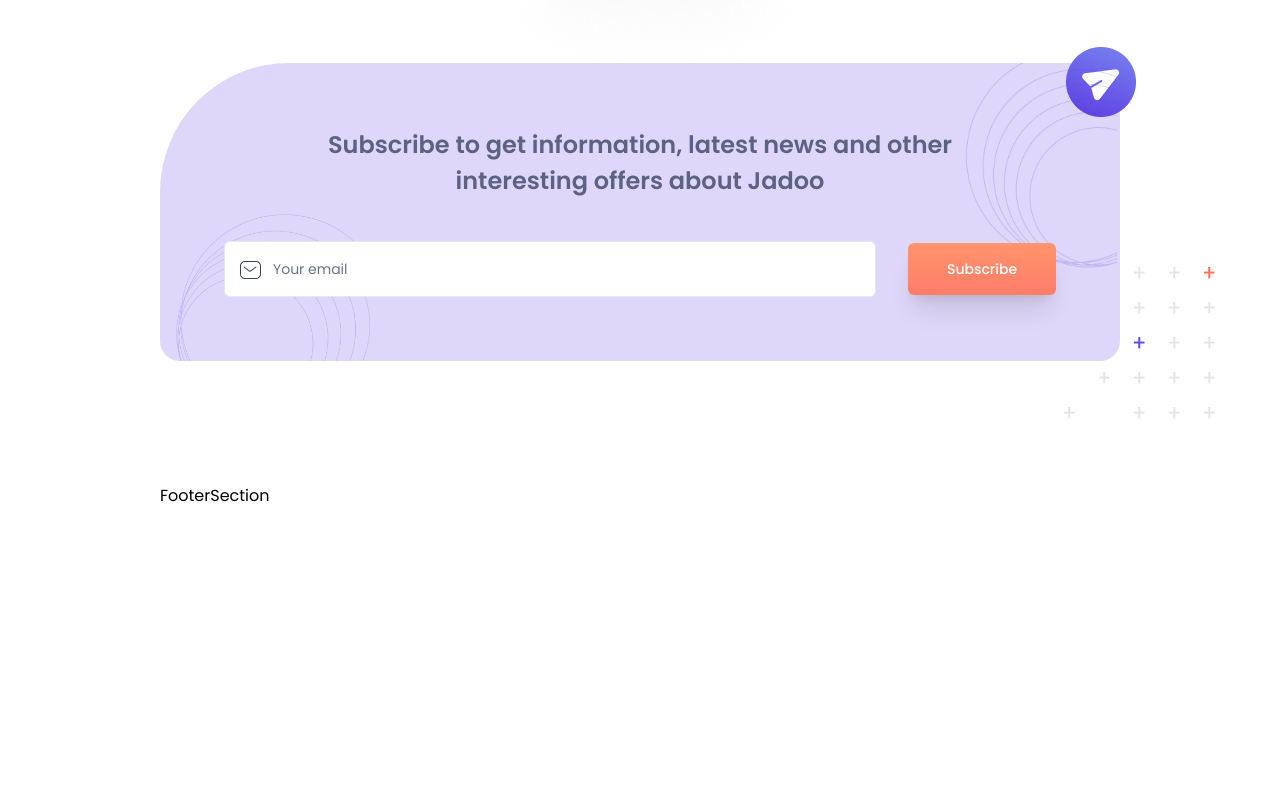
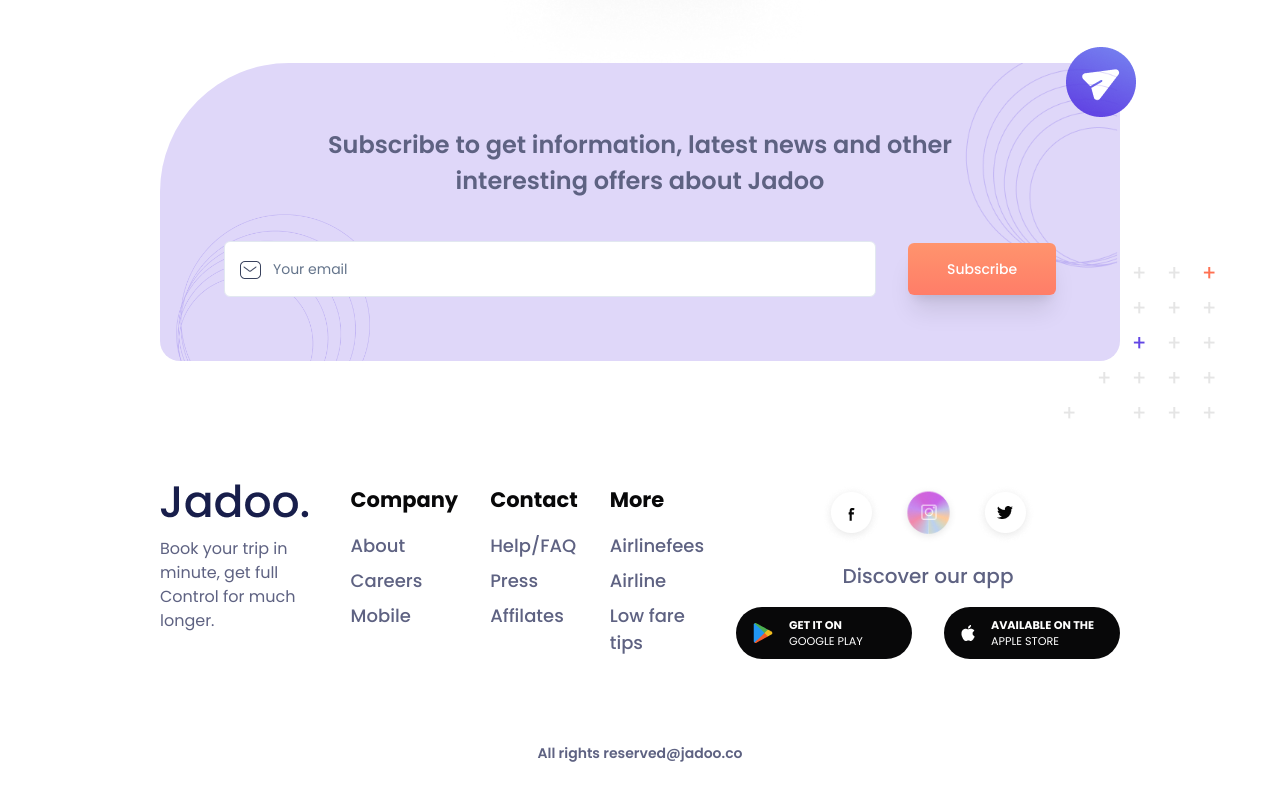
Before and after one commit to corozb/travel-landing-page, a Next.js app: page / in a window 1280 px wide. Shown: the part 3362-4162 px from the top of the page. Before the commit the page ends 3870 px from the top, so only its background shows below. Built offline with nearby package versions, Linux system fonts and the light colour scheme; a web font is replaced by a local one.

Commit message:
Add footer section

```diff
--- a/src/app/page.tsx
+++ b/src/app/page.tsx
@@ -1,6 +1,7 @@
 import Navbar from '@/components/common/Navbar'
 import BookNextTripSection from '@/components/sections/BookNextTripSection'
 import CategorySection from '@/components/sections/CategorySection'
+import FooterSection from '@/components/sections/FooterSection'
 import HeroSection from '@/components/sections/HeroSection'
 import LogoGroupSection from '@/components/sections/LogoGroupSection'
 import NewsLetterSection from '@/components/sections/NewsLetterSection'
@@ -31,7 +32,8 @@
         <BookNextTripSection />
         <TestimonialSection />
         <LogoGroupSection />
-        <NewsLetterSection /> FooterSection
+        <NewsLetterSection />
+        <FooterSection />
       </div>
     </main>
   )
--- /dev/null
+++ b/src/components/cards/FooterList.tsx
@@ -0,0 +1,23 @@
+import React from 'react'
+
+interface FooterProps {
+  section: string
+  list: string[]
+}
+
+const FooterList = ({ section, list }: FooterProps) => {
+  return (
+    <div className='flex flex-col gap-4'>
+      <p className='text-lightBlack font-[700] text-[1.3125rem]'>{section}</p>
+      <div className='flex flex-col gap-2'>
+        {list.map((item) => (
+          <p key={item} className='text-lightGray text-[1.125rem] font-[500]'>
+            {item}
+          </p>
+        ))}
+      </div>
+    </div>
+  )
+}
+
+export default FooterList
--- /dev/null
+++ b/src/components/sections/FooterSection.tsx
@@ -0,0 +1,83 @@
+import Image from 'next/image'
+import React from 'react'
+import FooterList from '../cards/FooterList'
+
+function FooterSection() {
+  const footerList = [
+    {
+      id: 1,
+      section: 'Company',
+      items: ['About', 'Careers', 'Mobile'],
+    },
+    {
+      id: 2,
+      section: 'Contact',
+      items: ['Help/FAQ', 'Press', 'Affilates'],
+    },
+    {
+      id: 3,
+      section: 'More',
+      items: ['Airlinefees', 'Airline', 'Low fare tips'],
+    },
+  ]
+  return (
+    <section>
+      <div className='flex flex-col md:flex-row justify-between gap-8'>
+        <div>
+          <p>
+            <Image src='/images/logo-bottom.png' alt='footer logo' width={149} height={34} />
+          </p>
+          <p className='text-lightGray mt-[1.19rem]'>Book your trip in minute, get full Control for much longer.</p>
+        </div>
+        <div className='flex gap-8 flex-grow justify-between'>
+          {footerList.map((item) => (
+            <FooterList key={item.id} section={item.section} list={item.items} />
+          ))}
+        </div>
+
+        <div className='flex flex-col gap-4 items-center'>
+          <div className='flex items-center gap-4'>
+            <Image src='/images/facebook-icon.png' alt='social icon' width={61} height={61} />
+            <Image src='/images/instagram-icon.png' alt='social icon' width={61} height={61} />
+            <Image src='/images/x-icon.png' alt='social icon' width={61} height={61} />
+          </div>
+
+          <p className='text-lightGray font-[500] text-[1.25rem]'>Discover our app</p>
+
+          <div className='flex flex-col md:flex-row gap-8'>
+            <div className='bg-lightBlack rounded-extraLarge px-[1.06rem] py-[0.58rem] w-[11rem]'>
+              <div className='flex gap-4 items-center'>
+                <div>
+                  <Image src='/images/google-play-icon.png' alt='google play icon' width={20} height={20} />
+                </div>
+                <div>
+                  <p className='uppercase font-[700] text-white text-[0.7rem]'>get it on</p>
+                  <p className='uppercase font text-white text-[0.7rem]'>Google play</p>
+                </div>
+              </div>
+              <div></div>
+            </div>
+            <div className='bg-lightBlack rounded-extraLarge px-[1.06rem] py-[0.58rem] w-[11rem]'>
+              <div className='flex gap-4 items-center'>
+                <div>
+                  <Image src='/images/app-icon.png' alt='google play icon' width={14} height={16} />
+                </div>
+                <div>
+                  <p className='uppercase font-[700] text-white text-[0.7rem]'>Available on the</p>
+                  <p className='uppercase font text-white text-[0.7rem]'>Apple store</p>
+                </div>
+              </div>
+              <div></div>
+            </div>
+          </div>
+        </div>
+      </div>
+
+      <p className='my-[5.25rem] text-lightGray text-[0.875rem] font-[600] flex justify-center'>
+        All rights reserved@jadoo.co
+      </p>
+    </section>
+  )
+}
+
+export default FooterSection
```
